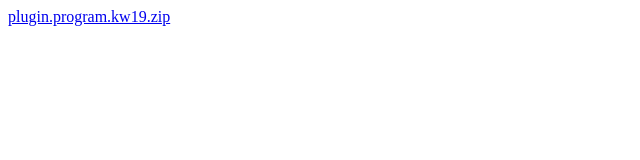
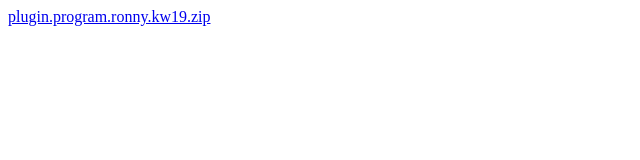
Before and after one commit to themadvictor/kw19, a plain HTML site: page index.html in a window 1280 px wide. Shown: the full height of the page, 0-640 px from the left. Drawn offline with Linux system fonts and the light colour scheme.

Commit message:
Update index.html

```diff
--- a/index.html
+++ b/index.html
@@ -1,3 +1,3 @@
 <!DOCTYPE html>
 
-<a href="plugin.program.kw19.zip">plugin.program.kw19.zip</a>
+<a href="plugin.program.ronny.kw19.zip">plugin.program.ronny.kw19.zip</a>
```
